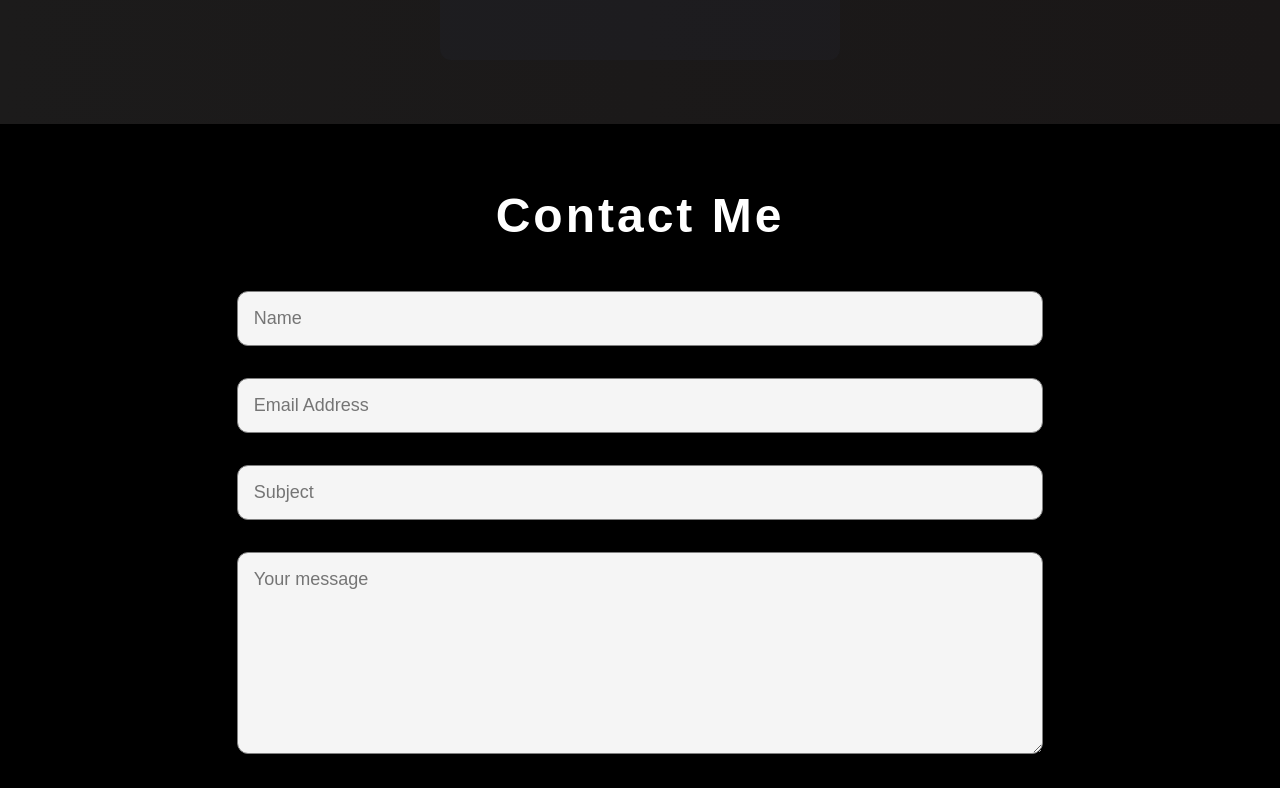
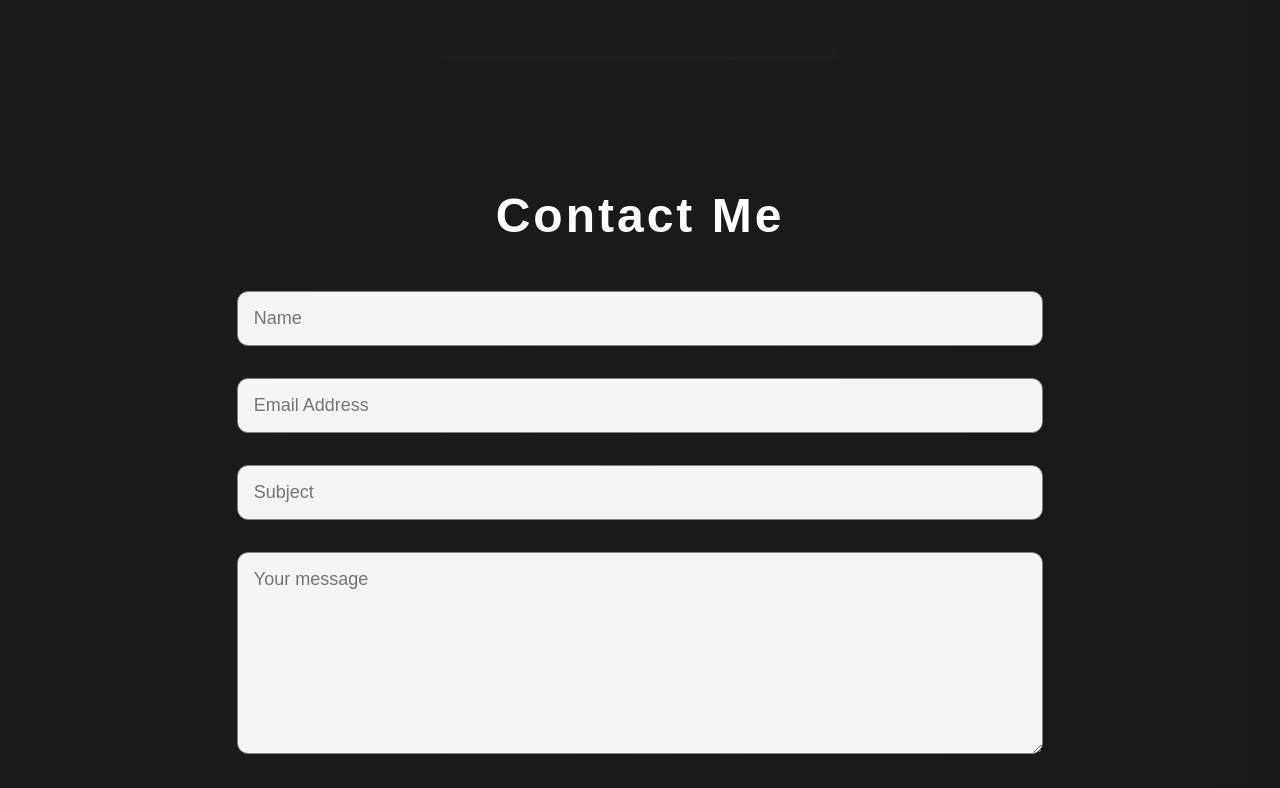
Before and after one commit to Dennayz/dennayz.github.io, a React (Create React App) app: page /#/ in a window 1280 px wide. Shown: the part 6040-6828 px from the top of the page. Built offline with nearby package versions, Linux system fonts and the light colour scheme.

Commit message:
changed background color

```diff
--- a/src/components/styles/Contact.css
+++ b/src/components/styles/Contact.css
@@ -1,6 +1,6 @@
 .contact-container {
   padding: 4rem;
-  background: black;
+  background: linear-gradient(90deg, rgb(28, 27, 27) 0%, rgb(26, 23, 23) 100%);
   text-align: center;
 }
 
```
